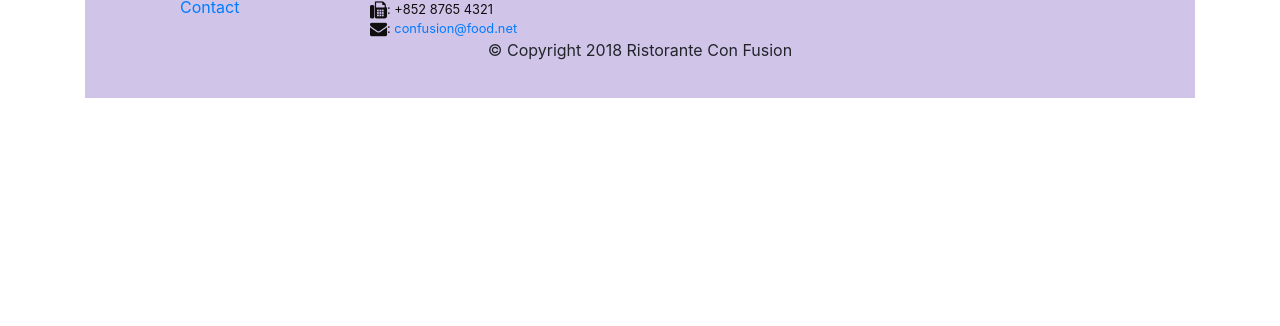
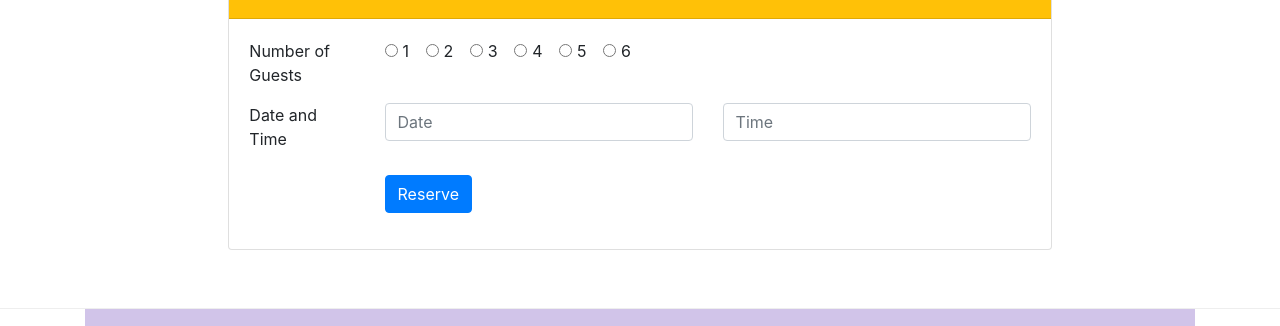
Before and after one commit to joe912/coursera1, a website: page index.html in a window 1280 px wide. Shown: the part 1663-1989 px from the top of the page. Before the commit the page ends 1761 px from the top, so only its background shows below. Drawn offline with nearby package versions, Linux system fonts and the light colour scheme.

Commit message:
Assignment 2

```diff
--- a/index.html
+++ b/index.html
@@ -47,11 +47,11 @@
             </li>
             <li class="nav-item">
               <a class="nav-link" href="./aboutus.html"
-                ><span class="fa fa-home fa-lg"></span>About</a
+                ><span class="fa fa-info fa-lg"></span>About</a
               >
             </li>
             <li class="nav-item">
-              <a class="nav-link"><span class="fa fa-home fa-lg"></span>Menu</a>
+              <a class="nav-link"><span class="fa fa-list fa-lg"></span>Menu</a>
             </li>
             <li class="nav-item">
               <a class="nav-link" href="./contactus.html"
@@ -74,12 +74,13 @@
               your culinary senses!
             </p>
           </div>
-          <div class="col-12 col-sm">
-            <div class="col-12 col-sm">
-              <div class="col-12 col-sm align-self-center">
-                <img src="img/logo.png" class="img-fluid" />
-              </div>
-            </div>
+          <div class="col-sm-6 col-sm align-self-center">
+            <img src="img/logo.png" class="img-fluid" />
+          </div>
+          <div class="col-sm-6 col-sm align-self-center ">
+            <a class="btn btn-warning btn-block" href="#reserveform"
+              >Reserve Table</a
+            >
           </div>
         </div>
       </div>
@@ -117,13 +118,24 @@
           <h3>This Month's Promotions</h3>
         </div>
         <div class="col-12 col-sm col-md">
-          <h2>Weekend Grand Buffet</h2>
-          <p>
-            Featuring mouthwatering combinations with a choice of five different
-            salads, six enticing appetizers, six main entrees and five choicest
-            desserts. Free flowing bubbly and soft drinks. All for just $19.99
-            per person
-          </p>
+          <div class="media">
+            <div class="media-body">
+              <h2 class="mt-0">
+                Weekend Grand Buffet <span class="badge badge-danger">NEW</span>
+              </h2>
+              <p class="d-none d-sm-block">
+                Featuring mouthwatering combinations with a choice of five
+                different salads, six enticing appetizers, six main entrees and
+                five choicest desserts. Free flowing bubbly and soft drinks. All
+                for just $19.99 per person.
+              </p>
+            </div>
+            <img
+              class="d-flex ml-3 img-thumbnail align-self-center"
+              src="img/buffet.png"
+              alt="Weekend Grand Buffet"
+            />
+          </div>
         </div>
       </div>
 
@@ -148,6 +160,111 @@
                 fusion experiences.
               </p>
             </div>
+          </div>
+        </div>
+      </div>
+    </div>
+
+    <div class="row row-content">
+      <div class="col-12 col-sm-8 offset-sm-2">
+        <div id="reserveform" class="card">
+          <h3 class="card-header bg-warning text-white">
+            Reserve a Table
+          </h3>
+          <div class="card-body">
+            <form>
+              <div class="form-group row">
+                <div class="col-sm-2">Number of Guests</div>
+                <div class="col-sm-10">
+                  <div class="form-check form-check-inline">
+                    <input
+                      class="form-check-input"
+                      type="radio"
+                      name="inlineRadioOptions"
+                      id="inlineRadio1"
+                      value="option1"
+                    />
+                    <label class="form-check-label" for="inlineRadio1">1</label>
+                  </div>
+                  <div class="form-check form-check-inline">
+                    <input
+                      class="form-check-input"
+                      type="radio"
+                      name="inlineRadioOptions"
+                      id="inlineRadio2"
+                      value="option2"
+                    />
+                    <label class="form-check-label" for="inlineRadio2">2</label>
+                  </div>
+                  <div class="form-check form-check-inline">
+                    <input
+                      class="form-check-input"
+                      type="radio"
+                      name="inlineRadioOptions"
+                      id="inlineRadio3"
+                      value="option3"
+                    />
+                    <label class="form-check-label" for="inlineRadio3">3</label>
+                  </div>
+                  <div class="form-check form-check-inline">
+                    <input
+                      class="form-check-input"
+                      type="radio"
+                      name="inlineRadioOptions"
+                      id="inlineRadio4"
+                      value="option4"
+                    />
+                    <label class="form-check-label" for="inlineRadio4">4</label>
+                  </div>
+                  <div class="form-check form-check-inline">
+                    <input
+                      class="form-check-input"
+                      type="radio"
+                      name="inlineRadioOptions"
+                      id="inlineRadio5"
+                      value="option5"
+                    />
+                    <label class="form-check-label" for="inlineRadio5">5</label>
+                  </div>
+                  <div class="form-check form-check-inline">
+                    <input
+                      class="form-check-input"
+                      type="radio"
+                      name="inlineRadioOptions"
+                      id="inlineRadio6"
+                      value="option6"
+                    />
+                    <label class="form-check-label" for="inlineRadio6">6</label>
+                  </div>
+                </div>
+              </div>
+              <div class="form-group row">
+                <label class="col-sm-2" for="reserveDate">Date and Time</label>
+                <div class="col-sm-5">
+                  <input
+                    type="text"
+                    class="form-control"
+                    placeholder="Date"
+                    id="reserveDate"
+                    name="reserveDate"
+                  />
+                </div>
+                <div class="col-sm-5">
+                  <input
+                    type="text"
+                    class="form-control"
+                    placeholder="Time"
+                    id="reserveTime"
+                    name="reserveTime"
+                  />
+                </div>
+              </div>
+              <div class="form-group row">
+                <div class="col-sm-10 offset-sm-2">
+                  <button type="submit" class="btn btn-primary">Reserve</button>
+                </div>
+              </div>
+            </form>
           </div>
         </div>
       </div>
```
